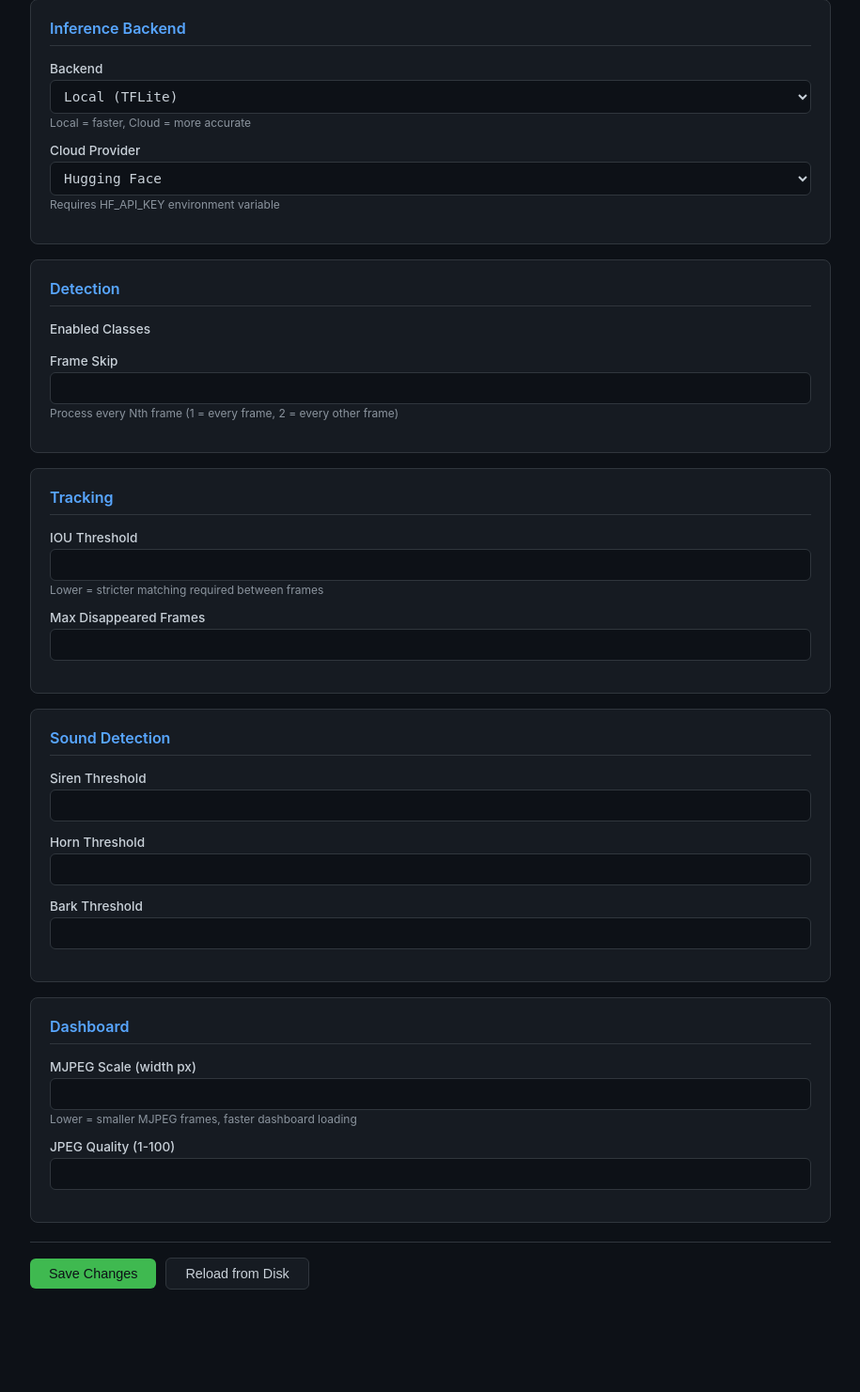
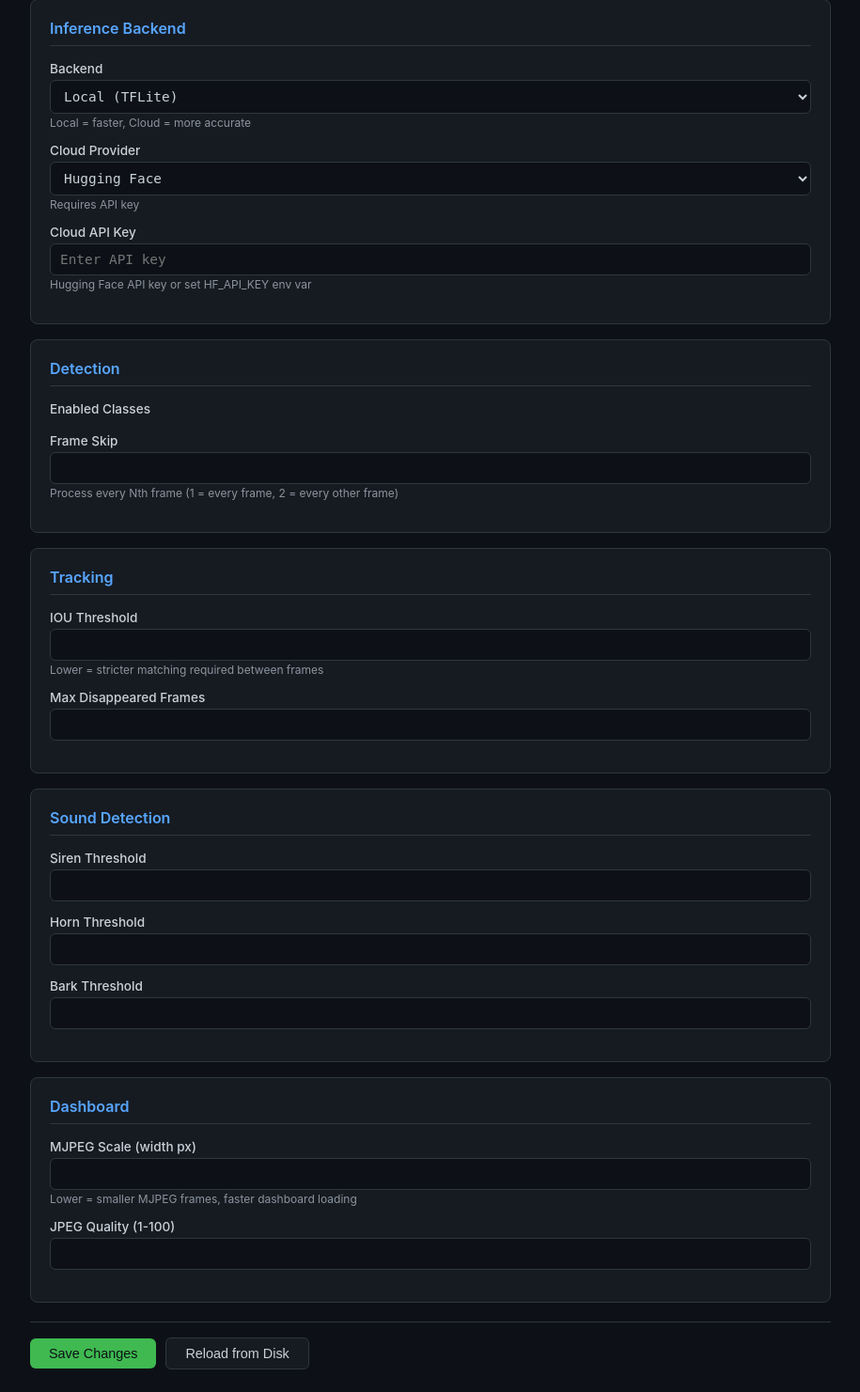
Before and after one commit to jinvall/roadway-observer, a Python web app: template templates/settings.html in a window 1280 px wide. Shown: the part 585-2066 px from the top of the page at 94% size, without its empty margins (182-1097 px from the left). Before the commit the page ends 1957 px from the top, so only its background shows below. Run offline with Jinja, Linux system fonts and the light colour scheme; the template is opened without the code that fills it, so the values that code supplies are empty.

Commit message:
Add cloud API key field to settings page
- Added password input for cloud_api_key
- Security: API key not returned in config API response
- Users can save key via settings without environment variable

```diff
--- a/templates/settings.html
+++ b/templates/settings.html
@@ -63,7 +63,13 @@
           <select id="model-cloud-provider" name="model.cloud_provider" data-section="model" data-key="cloud_provider">
             <option value="huggingface">Hugging Face</option>
           </select>
-          <div class="hint">Requires HF_API_KEY environment variable</div>
+          <div class="hint">Requires API key</div>
+        </div>
+        <div class="form-group">
+          <label for="model-cloud-apikey">Cloud API Key</label>
+          <input type="password" id="model-cloud-apikey" name="model.cloud_api_key"
+                 data-section="model" data-key="cloud_api_key" placeholder="Enter API key">
+          <div class="hint">Hugging Face API key or set HF_API_KEY env var</div>
         </div>
       </div>
 
```
